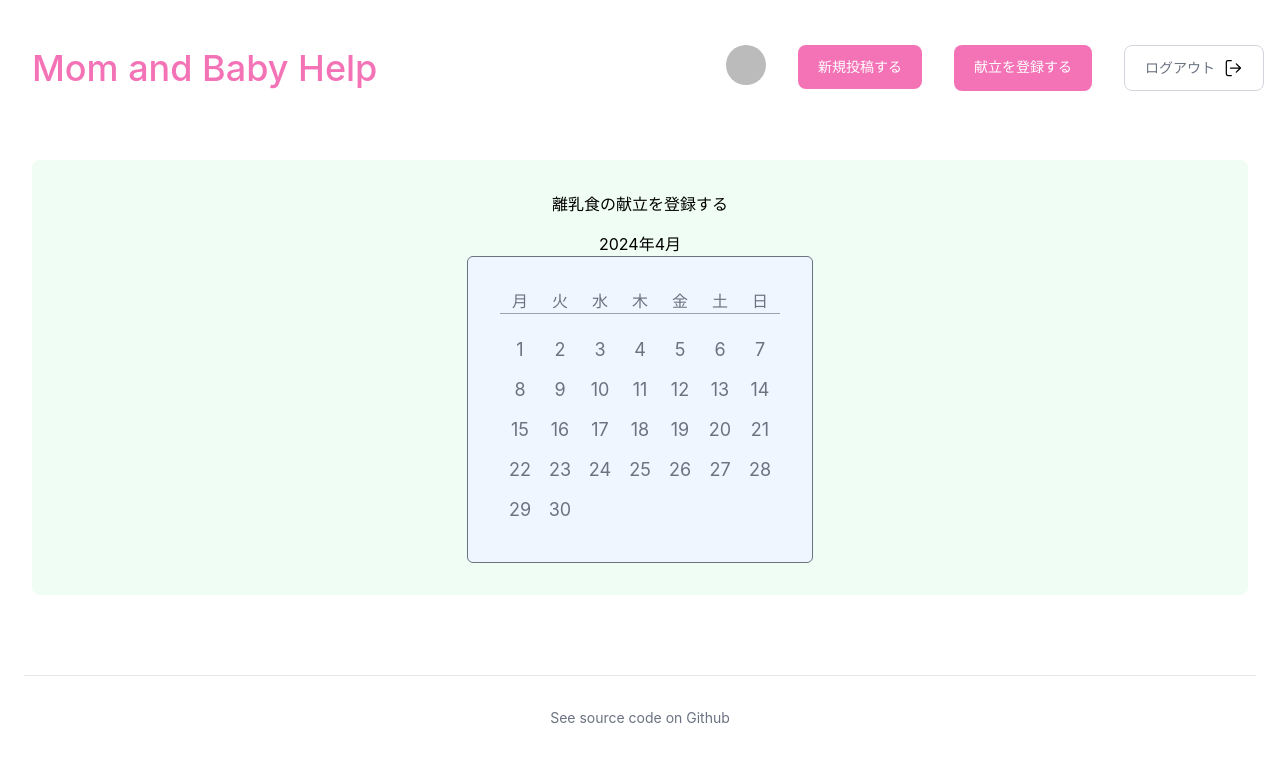
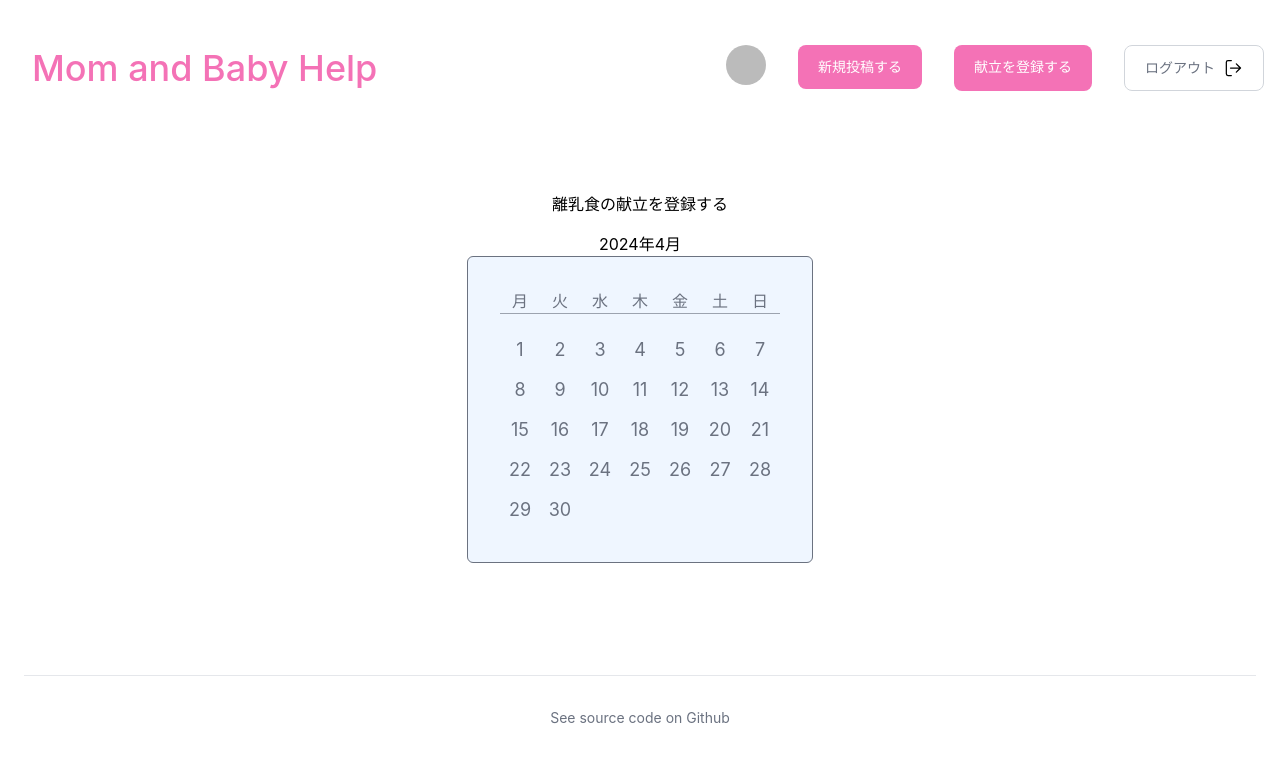
Before and after one commit to ASAMI-TAKAOKA/next-firebase-auth, a Next.js app: page /mobile-and-tablet-calendar in a window 1280 px wide. Shown: the top 762 px of the page. Built offline with nearby package versions, Linux system fonts and the light colour scheme; no server answers; sample sign-in values are in the browser's storage.

Commit message:
bg-green-50を削除

```diff
--- a/pages/index.tsx
+++ b/pages/index.tsx
@@ -46,7 +46,7 @@ export default function HomePage({ posts }: Props) {
           <section className="container flex justify-between mx-auto py-8 px-8 my-3">
             {/* スマホとタブレット以外(PC等)の場合のみ、以下の通りカレンダーを表示させる */}
             {!isMobileAndTablet && (
-              <div className="bg-green-50 py-8 px-20 my-6 rounded-lg flex flex-col items-center gap-4">
+              <div className="py-8 px-20 my-6 rounded-lg flex flex-col items-center gap-4">
                 <h2>離乳食の献立を登録する</h2>
                 {/* カレンダー */}
                 <TitleHeaderSection year={year} month={month}/>
--- a/pages/mobile-and-tablet-calendar.tsx
+++ b/pages/mobile-and-tablet-calendar.tsx
@@ -10,7 +10,7 @@ const MobileAndTabletCalendar = () => {
   const calendarArray = createCalendarArray(year, month);
 
   return (
-    <div className="bg-green-50 py-8 px-20 my-6 rounded-lg flex flex-col items-center gap-4">
+    <div className="py-8 px-20 my-6 rounded-lg flex flex-col items-center gap-4">
       <h2>離乳食の献立を登録する</h2>
       <div>
         {/* カレンダー */}
```
